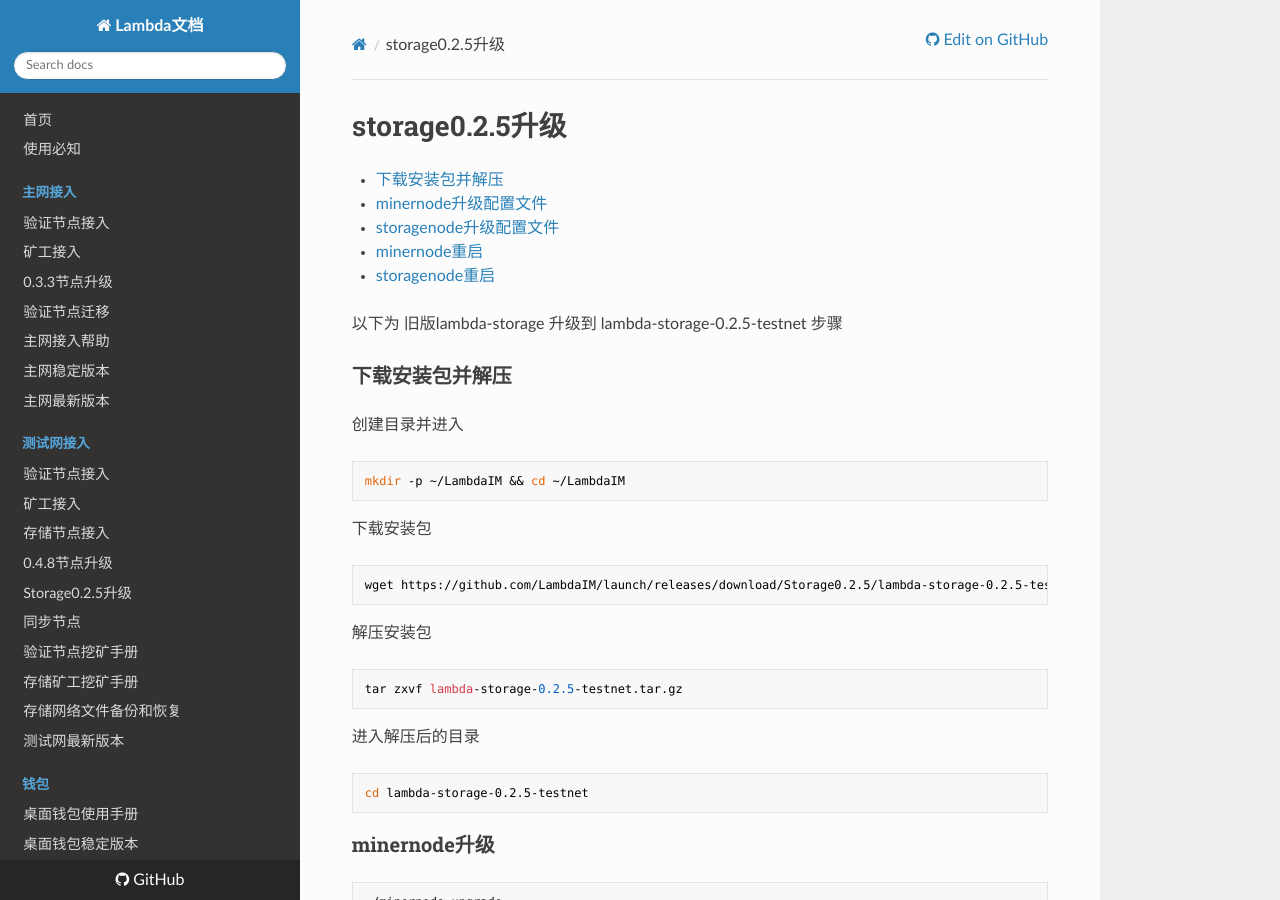
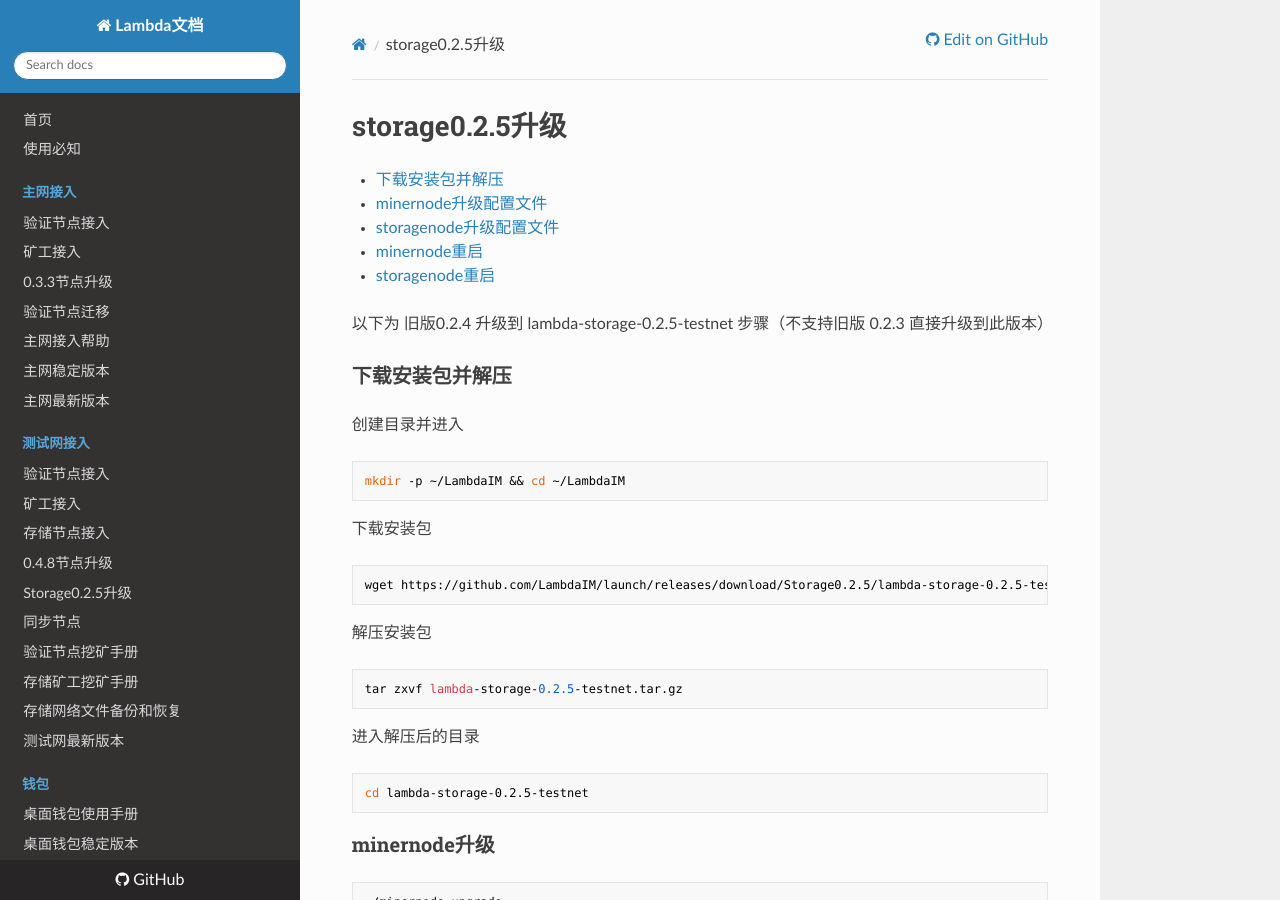
Before and after one commit to fireagainsmile/launch, an MkDocs documentation site: the page built from docs/Lambda-Store-Upgrade.md, in a window 1280 px wide and 900 px high. Built offline with MkDocs 1.6.1, drawn with Linux system fonts in a browser that asks for light colours; nearby versions of some CDN libraries.

Commit message:
Update Lambda-Store-Upgrade.md

```diff
--- a/docs/Lambda-Store-Upgrade.md
+++ b/docs/Lambda-Store-Upgrade.md
@@ -6,7 +6,7 @@
 * [minernode重启](#minernode重启)
 * [storagenode重启](#storagenode重启)
 
-以下为 旧版lambda-storage 升级到 lambda-storage-0.2.5-testnet 步骤
+以下为 旧版0.2.4 升级到 lambda-storage-0.2.5-testnet 步骤（不支持旧版 0.2.3 直接升级到此版本）
 
 
 
```
